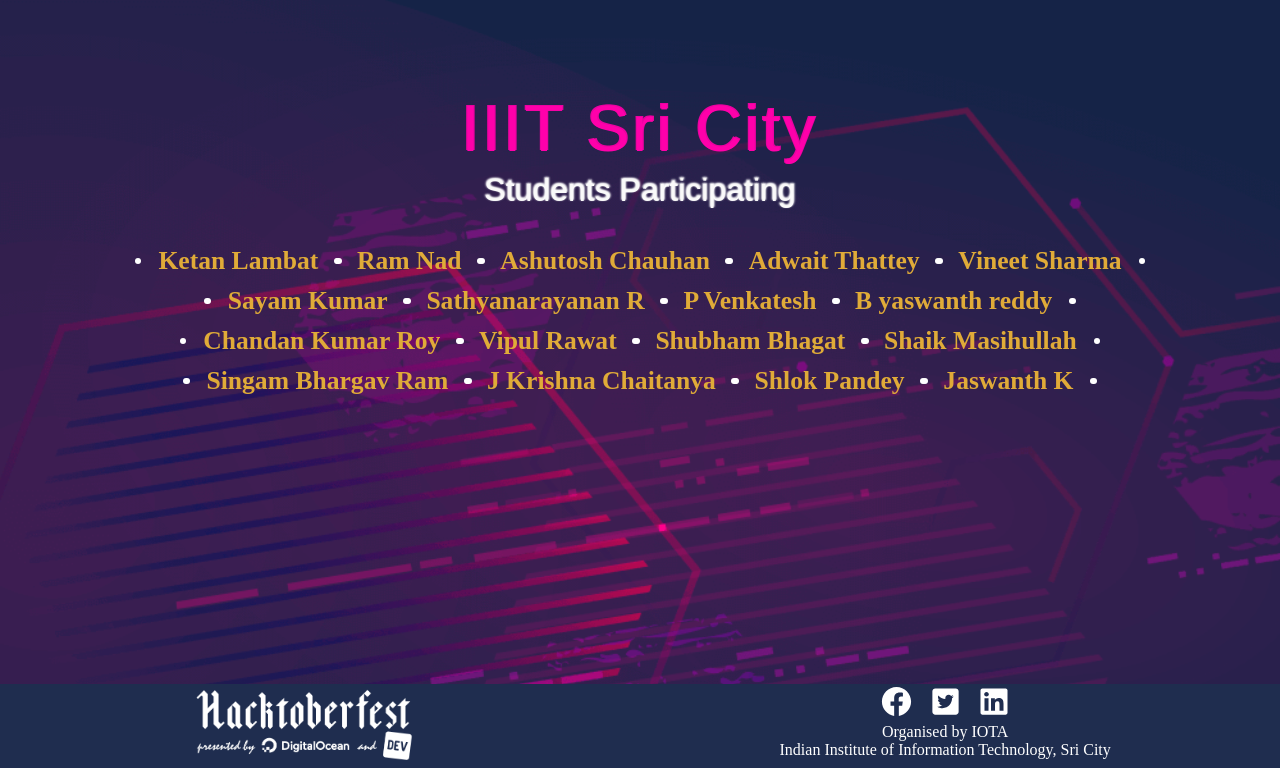
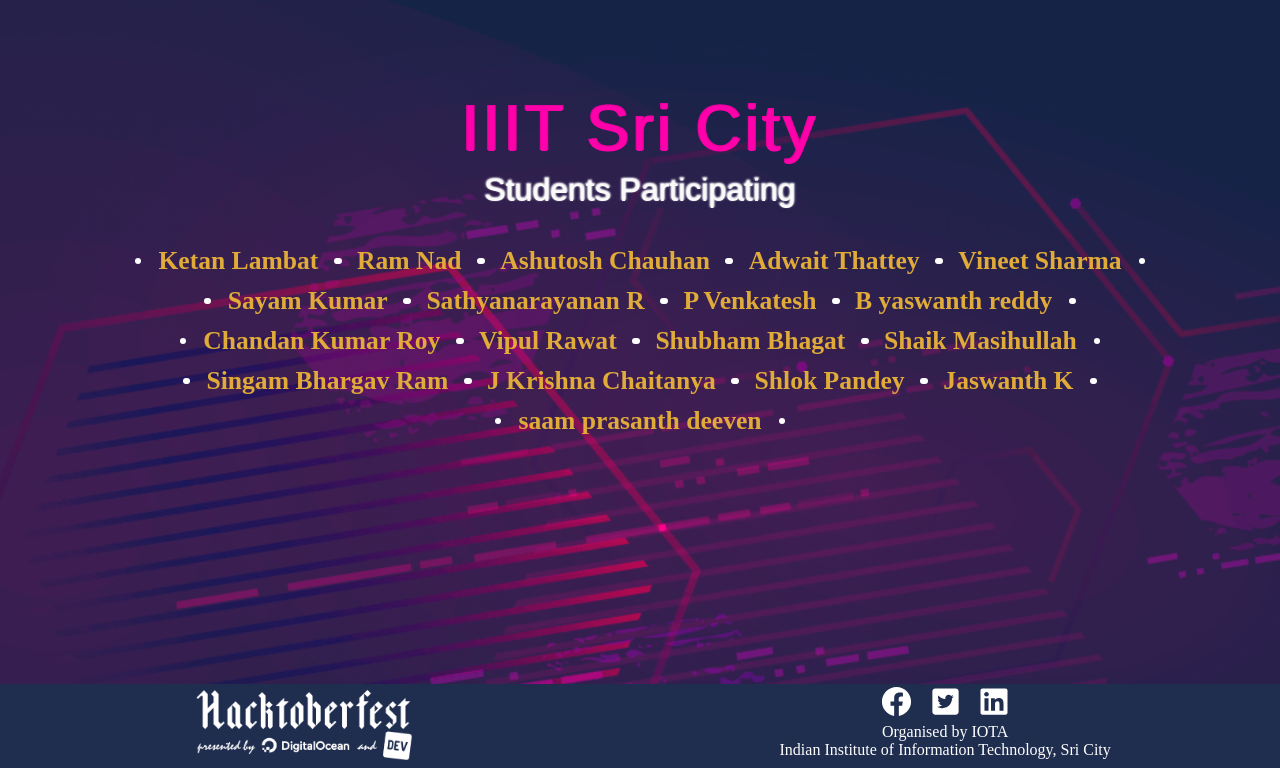
Before and after one commit to Project-Club-IIITS/hacktoberfest2019-participants, a Jekyll site: the page index.html, which Jekyll copies as it is, in a window 1280 px wide, cut to the strip 132-900 px from the top of the page. Built offline with Jekyll 4.4.1, drawn with Linux system fonts in a browser that asks for light colours; some web fonts are replaced.

Commit message:
added my name saam prasanth deeven

```diff
--- a/index.html
+++ b/index.html
@@ -63,6 +63,7 @@
                 <li><a href="https://github.com/chaitanya531">J Krishna Chaitanya</a></li>
                 <li><a href="https://github.com/b30wulffz">Shlok Pandey</a></li>
                 <li><a href="https://github.com/JazzKriss21">Jaswanth K</a></li>
+                <li><a  href="https://github.com/deevensaam">saam prasanth deeven</a></li>
 
             </ul>
         </div>
```
